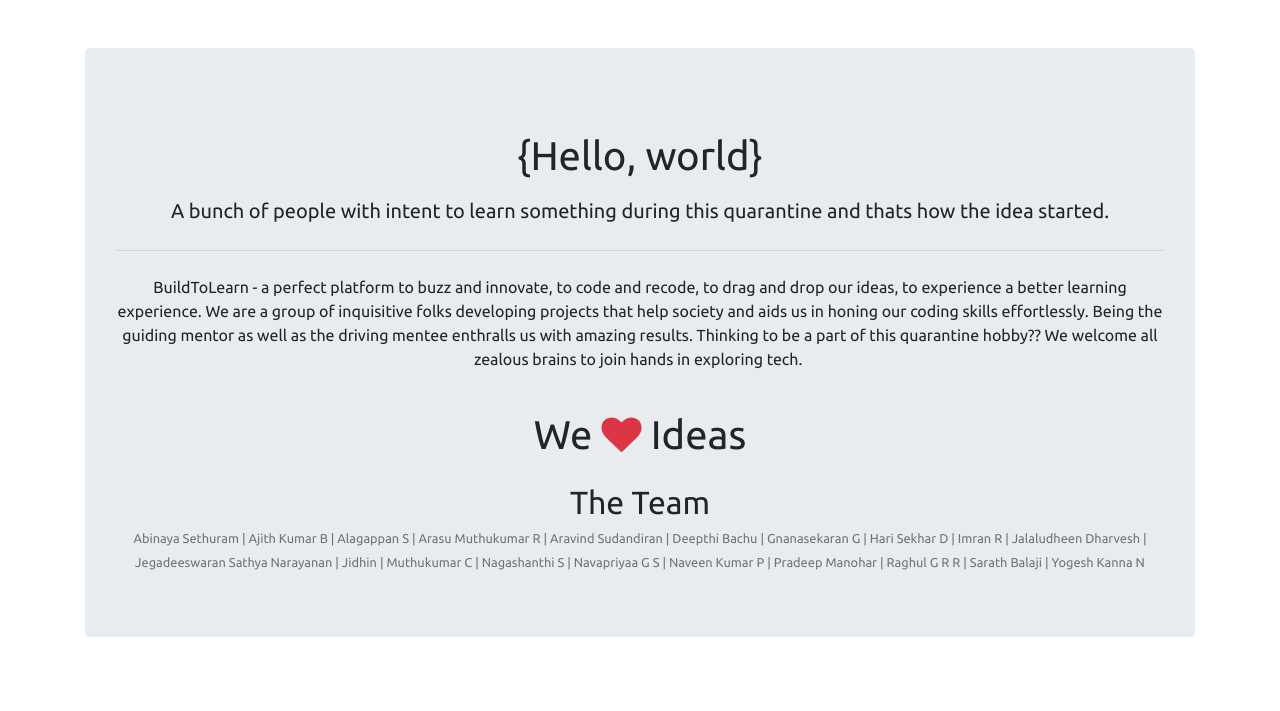
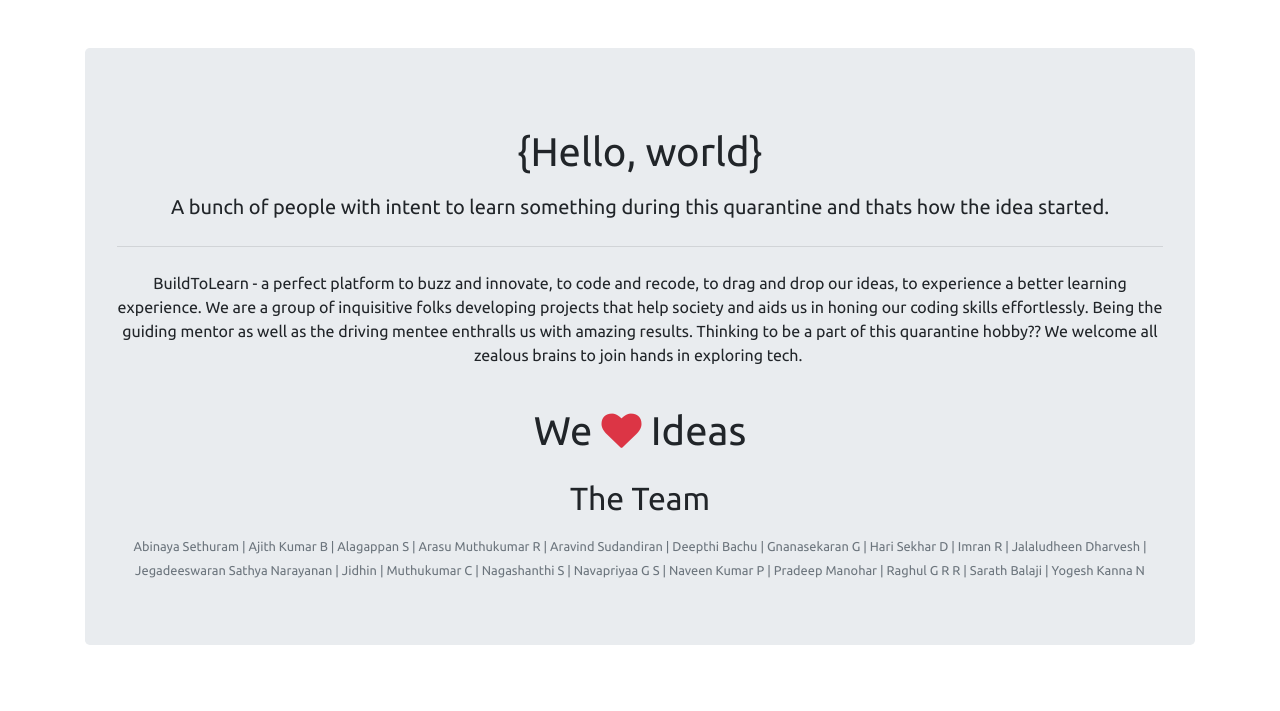
Before and after one commit to imranakbarin/Build2Learn, a Flask app: page /about/ in a window 1280 px wide. Shown: the part 56-767 px from the top of the page. Run offline with Flask 2, Linux system fonts and the light colour scheme; some libraries are stand-ins or nearby versions.

Commit message:
about html correction

```diff
--- a/templates/about.html
+++ b/templates/about.html
@@ -7,9 +7,8 @@
         <BR><BR>
 
         <div class="jumbotron">
-
-<p class="lead">
-    <h1 class="mb-3 pt-1">{Hello, world}</h1>
+  <p class="lead">
+    <h1 class="mb-2 pt-0">{Hello, world}</h1>
   </p>
 
 
@@ -22,12 +21,13 @@
  <p class="lead">
     <h1 class="mb-3 pt-4">We <i class="fa fa-fw fa-heart d-inline text-danger"></i> Ideas</h1>
   </p>
+
   <p class="lead">
-  <h2 class="mb-1 pt-2">The Team</h2>
+  <h2 class="mb-1 pt-2">The Team</h2>  </p>
   <small class="text-muted">
     {{ teamlist | join(' | ') }}
   </small>
-  </ul>
+
 
 
 </div>
```
Also changed, not shown: cache.sqlite.
